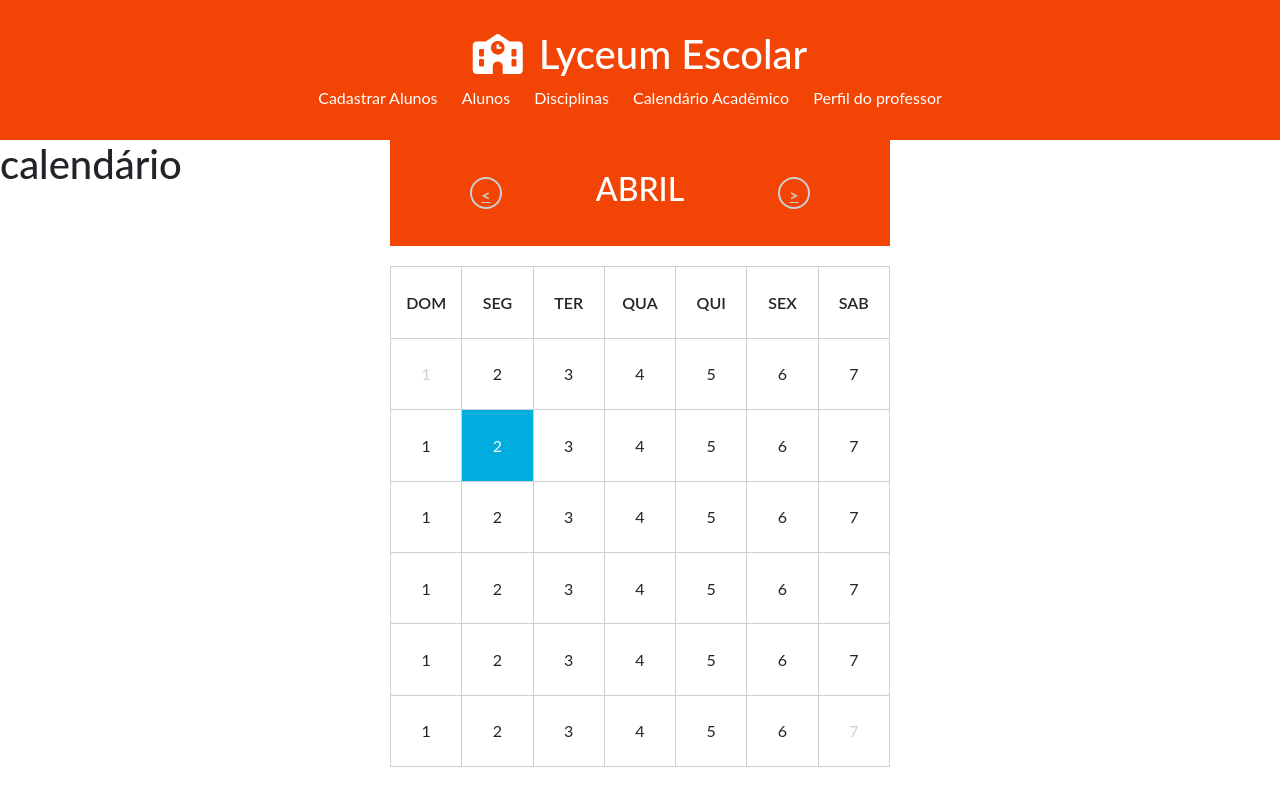
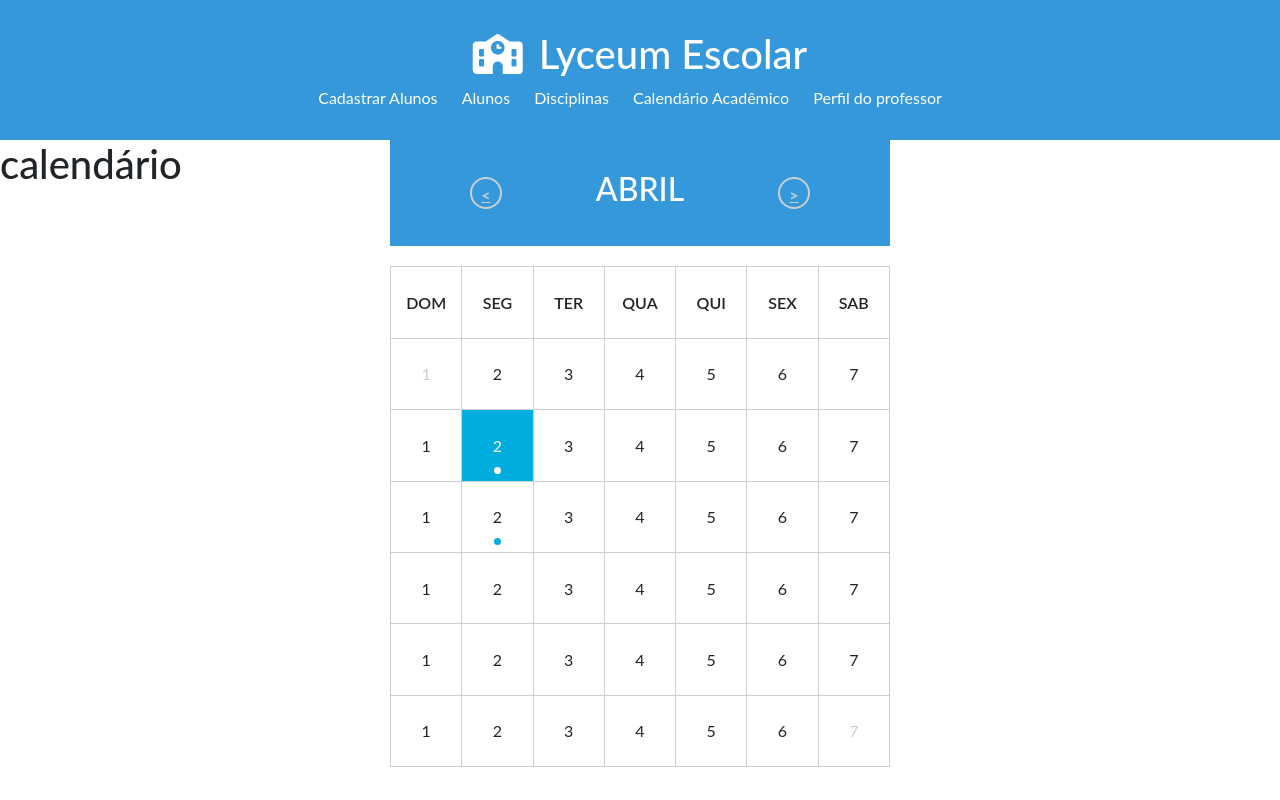
Before and after one commit to Gabrielqlandim/StudySchool-Projeto, a Django app: page /calendario_academico/ in a window 1280 px wide. Run offline with Django 5.2, Linux system fonts and the light colour scheme; some web fonts are replaced.

Commit message:
css e js
terminei o css e comecei o js

```diff
--- a/app/static/css/styles.css
+++ b/app/static/css/styles.css
@@ -6,7 +6,7 @@ body {
 }
 
 header {
-    background-color: #F24405;
+    background-color: #3498db;
     color: #fff;
     padding: 30px;
     text-align: center;
@@ -128,7 +128,6 @@ h2{
     text-align: center;
     width: 71.4px;
 }
-
 .calendario tbody td{
     cursor: pointer;
 }
@@ -142,5 +141,28 @@ h2{
 }
 .calendario .mes-anterior, .calendario .proximo-mes{
     color: #cbd1d2;
-
 }
+.calendario .mes-anterior:hover, .calendario .proximo-mes:hover{
+    background: #98a0a0;
+}
+.event{
+    position: relative;
+}
+.event:after{
+    content: '';
+    width: 7px;
+    height: 7px;
+    left: 50%;
+    bottom: 7px;
+    margin: -3.5px 0 0 -3.5px;
+    background: #00addf;
+    display: block;
+    position: absolute;
+    border-radius: 50%;
+}
+.event:hover::after{
+    background: #f9f9f9;
+}
+.event.dia-atual:after{
+    background: #f9f9f9;
+}
--- a/app/templates/pages/calendario_academico.html
+++ b/app/templates/pages/calendario_academico.html
@@ -40,7 +40,7 @@
             </tr>
             <tr>
               <td>1</td>
-              <td class="dia-atual">2</td>
+              <td class="dia-atual event">2</td>
               <td>3</td>
               <td>4</td>
               <td>5</td>
@@ -49,7 +49,7 @@
             </tr>
             <tr>
               <td>1</td>
-              <td>2</td>
+              <td class="event">2</td>
               <td>3</td>
               <td>4</td>
               <td>5</td>
```
Also changed, not shown: app/javascript/main.js (+8 -0 lines), db.sqlite3.
